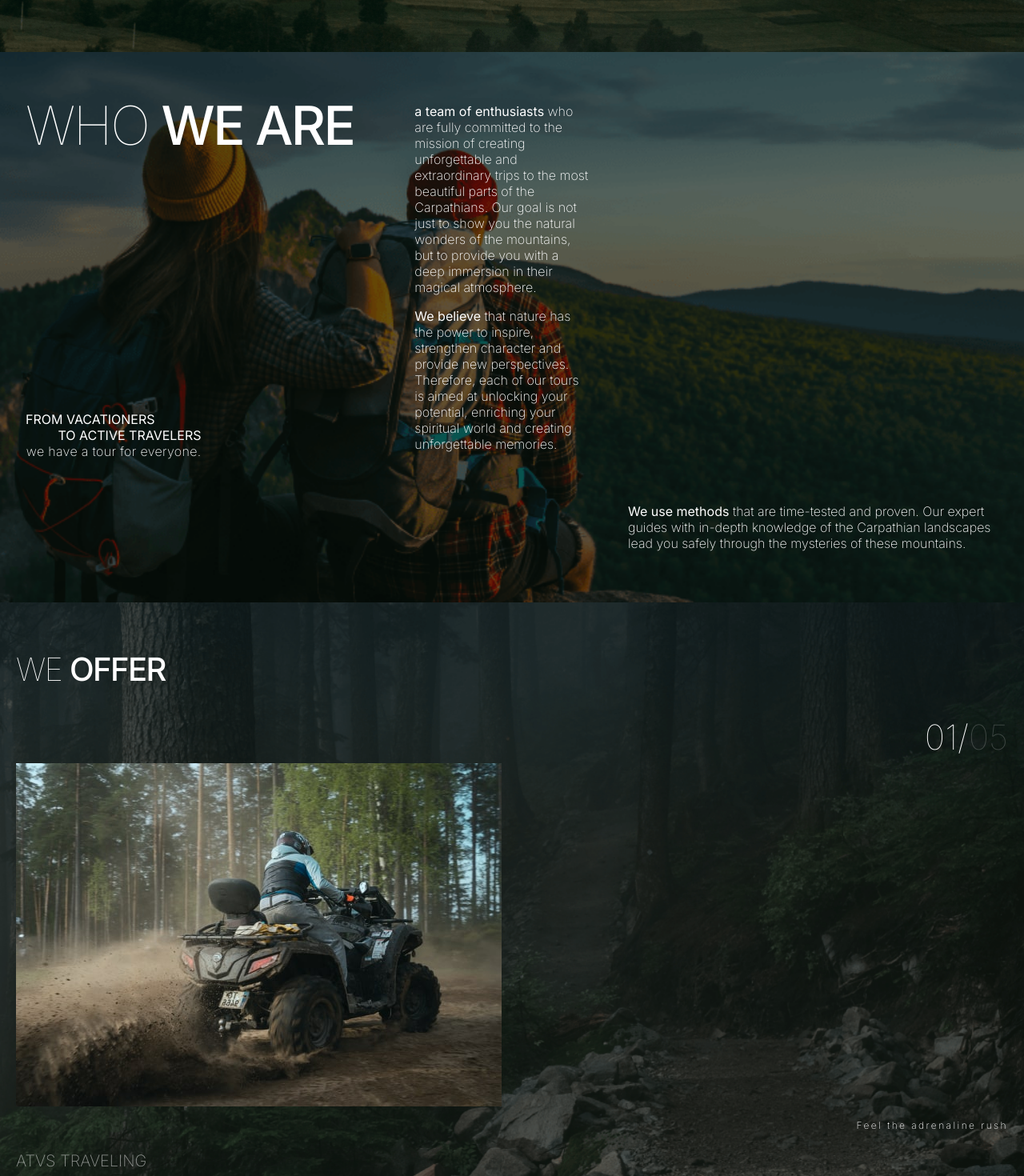
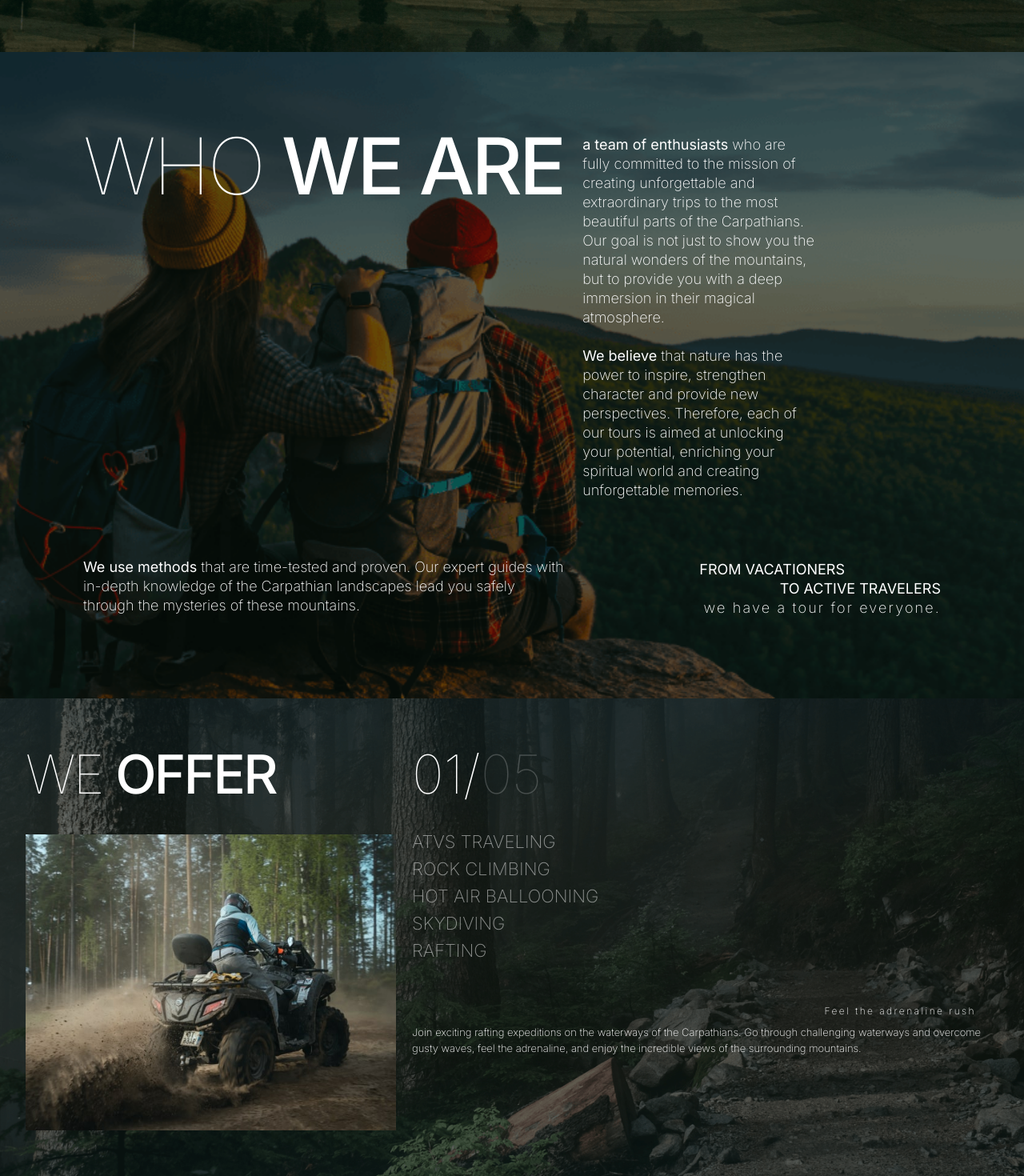
Before and after one commit to Olena-Rudnieva/next-js-carptravel, a Next.js app: page / in a window 1280 px wide. Shown: the part 699-2169 px from the top of the page at 80% size. Built offline with nearby package versions, Linux system fonts and the light colour scheme.

Commit message:
Add tablet styles

```diff
--- a/app/components/About.js
+++ b/app/components/About.js
@@ -2,14 +2,14 @@ export default function About() {
   return (
     <section
       id="About"
-      className="relative bg-aboutMobile bg-cover bg-right bg-middle md:bg-aboutTablet md:bg-center px-5 md:px-8 py-14 md:py-16 text-white"
+      className="relative bg-aboutMobile bg-cover bg-right bg-middle md:bg-aboutTablet md:bg-center px-5 md:px-8 py-14 md:py-16 xl:p-[104px] text-white"
     >
-      <div className="md:flex md:gap-[76px]">
-        <h2 className="text-[40px] md:text-[67px] font-thin leading-[56px] tracking-[-1.6px] md:tracking-[-2.68px] uppercase mb-2 md:mb-0">
+      <div className="md:flex md:gap-[76px] xl:gap-6">
+        <h2 className="text-[40px] md:text-[67px] xl:text-[98px] font-thin leading-[56px] xl:leading-[77px] tracking-[-1.6px] md:tracking-[-2.68px] xl:tracking-[-3.92px] uppercase mb-2 md:mb-0">
           WHO <span className="font-medium">WE ARE</span>
         </h2>
         <div>
-          <p className="w-[180px] md:w-[220px] text-sm md:text-[16px] font-extralight  leading-5 mb-5 md:mb-4">
+          <p className="w-[180px] md:w-[220px] xl:w-[292px] text-sm md:text-[16px] xl:text-[18px] font-extralight  leading-5 xl:leading-6 mb-5 md:mb-4 xl:mb-6">
             <span className="font-normal">a team of enthusiasts </span>who are
             fully committed to the mission of creating unforgettable and
             extraordinary trips to the most beautiful parts of the Carpathians.
@@ -17,7 +17,7 @@ export default function About() {
             mountains, but to provide you with a deep immersion in their magical
             atmosphere.
           </p>
-          <p className="w-[180px] md:w-[220px] text-sm md:text-[16px] font-extralight  leading-5 mb-10 md:mb-16">
+          <p className="w-[180px] md:w-[220px] xl:w-[292px] text-sm md:text-[16px] xl:text-[18px] font-extralight leading-5 xl:leading-6 mb-10 md:mb-16 xl:mb-[72px]">
             <span className="font-normal">We believe </span>that nature has the
             power to inspire, strengthen character and provide new perspectives.
             Therefore, each of our tours is aimed at unlocking your potential,
@@ -25,18 +25,18 @@ export default function About() {
           </p>
         </div>
       </div>
-      <div className="md:absolute md:top-[449px] md:left-[32px]">
-        <h3 className="text-sm md:text-[16px] font-normal leading-5 uppercase text-right mr-10 md:mr-[58px]">
+      <div className="md:absolute md:top-[449px] md:left-[32px] xl:top-[635px]  xl:right-[104px]">
+        <h3 className="text-sm md:text-[16px] xl:text-[18px] font-normal leading-5 xl:leading-6 uppercase text-right mr-10 md:mr-[58px] xl:mr-[120px]">
           From vacationers
         </h3>
-        <h3 className="text-sm md:text-[16px] font-normal leading-5 uppercase text-right">
+        <h3 className="text-sm md:text-[16px] xl:text-[18px] font-normal leading-5 xl:leading-6 uppercase text-right">
           to active travelers
         </h3>
-        <p className="text-sm md:text-[16px] font-extralight leading-5 tracking-[-0.14px] md:tracking-[0.32px] text-right mb-10">
+        <p className="text-sm md:text-[16px] xl:text-[18px] font-extralight leading-5 xl:leading-6 tracking-[-0.14px] md:tracking-[0.32px] xl:tracking-[2.16px] text-right mb-10">
           we have a tour for everyone.
         </p>
       </div>
-      <p className="text-sm md:text-[16px] font-extralight leading-5 md:w-[463px] md:ml-auto">
+      <p className="text-sm md:text-[16px] xl:text-[18px] font-extralight leading-5 xl:leading-6 md:w-[463px] xl:w-[605px] md:ml-auto xl:ml-0 xl:mr-auto">
         <span className="font-normal">We use methods </span>that are time-tested
         and proven. Our expert guides with in-depth knowledge of the Carpathian
         landscapes lead you safely through the mysteries of these mountains.
--- a/app/components/Offer.js
+++ b/app/components/Offer.js
@@ -2,29 +2,41 @@ import Image from 'next/image';
 import offerImg1 from '../../public/offer1-img.jpg';
 export default function Offer() {
   return (
-    <section className="bg-offer1 bg-cover bg-right text-white px-5 py-14">
-      <h2 className="text-[40px] font-thin leading-[56px] tracking-[-1.6px] uppercase mb-6">
+    <section className="relative bg-offer1 bg-cover bg-right text-white px-5 py-14 md:px-8 md:py-16>">
+      <div className="md:flex md:gap-[170px]">
+        <h2 className="text-[40px] md:text-[67px] font-thin leading-[56px] md:leading-[78px] tracking-[-1.6px] md:tracking-[-2.68px] uppercase mb-6 md:mb-9">
           WE <span className="font-medium">OFFER</span>
         </h2>
-      <p className="text-[43px] font-thin text-right">
+        <p className="text-[43px] md:text-[67px] md:leading-[78px] font-thin text-right">
           01/<span className="text-white text-opacity-20">05</span>
         </p>
-      <Image src={offerImg1} alt="Offer 1" className="mb-3" />
-      <p className="text-xs font-extralight leading-6 tracking-[2.4px] text-right mb-6">
+      </div>
+      <div className="md:flex md:gap-5">
+        <Image
+          src={offerImg1}
+          alt="Offer 1"
+          className="mb-3 md:w-[463px] md:h-[370px]"
+        />
+
+        <div>
+          <p className="text-xs font-extralight leading-6 tracking-[2.4px] text-right mb-6 md:absolute md:top-[379px] md:right-[60px]">
             Feel the adrenaline rush
           </p>
-      <ul className="text-xl font-extralight leading-[17px] uppercase text-white text-opacity-50 mb-[54px]">
+          <ul className="text-xl md:text-[22px] font-extralight leading-[17px] md:leading-[18px] uppercase text-white text-opacity-50 mb-[83px]">
             <li className="mb-4">ATVs Traveling</li>
             <li className="mb-4">Rock climbing</li>
             <li className="mb-4">Hot air ballooning</li>
             <li className="mb-4">Skydiving</li>
             <li className="">Rafting</li>
           </ul>
-      <p className="text-sm font-extralight leading-5">
-        Join exciting rafting expeditions on the waterways of the Carpathians.
-        Go through challenging waterways and overcome gusty waves, feel the
-        adrenaline, and enjoy the incredible views of the surrounding mountains.
+          <p className="text-sm md:text-[13px] font-extralight leading-5">
+            Join exciting rafting expeditions on the waterways of the
+            Carpathians. Go through challenging waterways and overcome gusty
+            waves, feel the adrenaline, and enjoy the incredible views of the
+            surrounding mountains.
           </p>
+        </div>
+      </div>
     </section>
   );
 }
```
Lines whose indentation alone changed are shown as unchanged.
